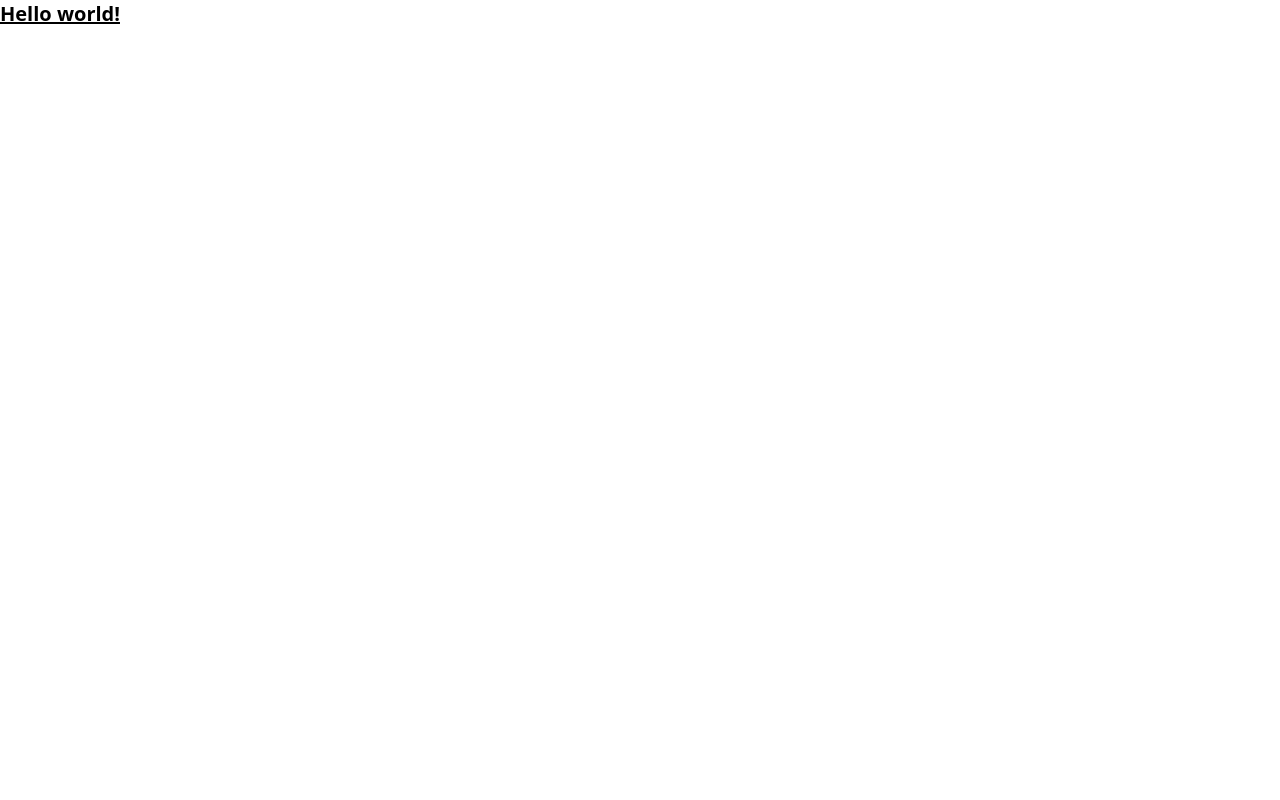
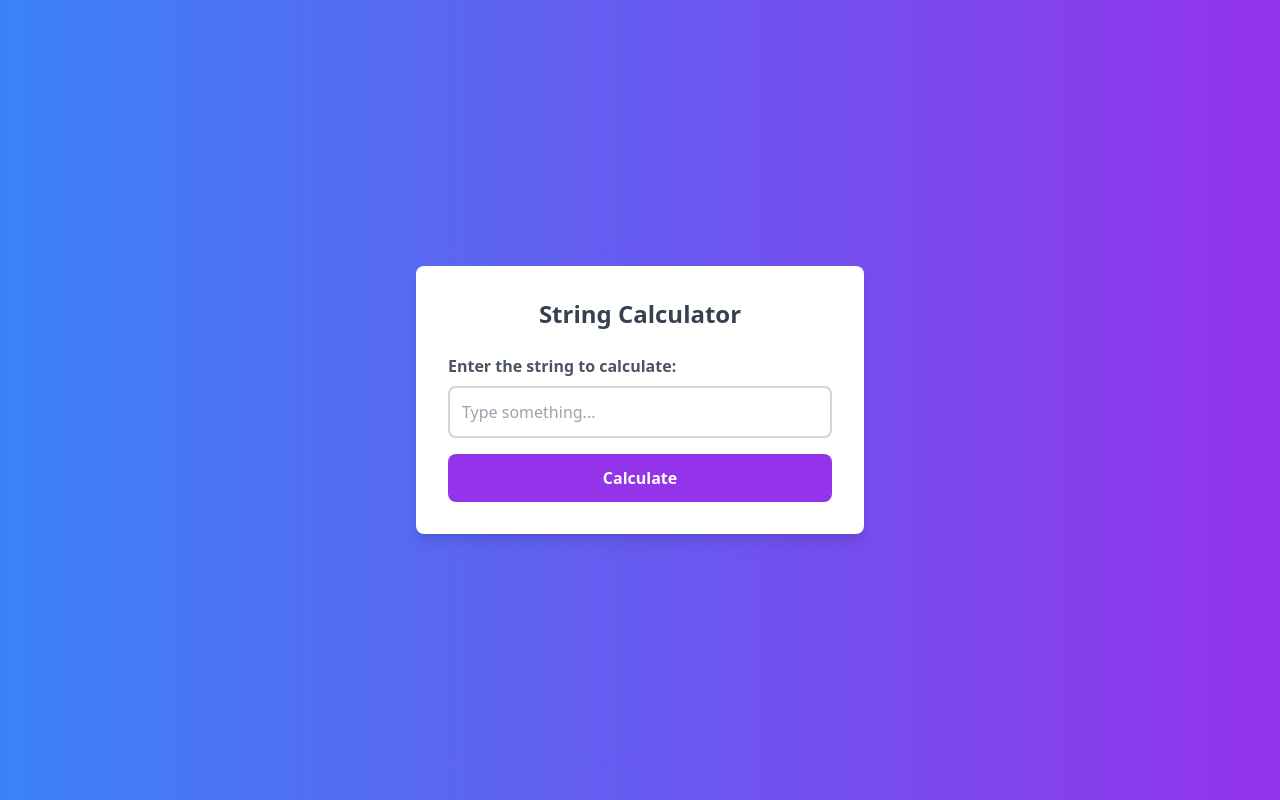
Before and after one commit to anshuER/incubyte-task, a React (Create React App) app: page / in a window 1280 px wide. Built offline with nearby package versions, Linux system fonts and the light colour scheme.

Commit message:
UI for string input and calculate

```diff
--- a/src/App.tsx
+++ b/src/App.tsx
@@ -1,7 +1,26 @@
 import './App.css';
 
 function App() {
-  return <h1 className='text-xl font-bold underline'>Hello world!</h1>;
+  return (
+    <div className='flex flex-col items-center justify-center min-h-screen bg-gradient-to-r from-blue-500 to-purple-600 p-4'>
+      <div className='bg-white p-8 rounded-lg shadow-lg w-full max-w-md'>
+        <h1 className='text-2xl font-bold text-center text-gray-700 mb-6'>
+          String Calculator
+        </h1>
+        <label className='block text-gray-600 font-semibold mb-2'>
+          Enter the string to calculate:
+        </label>
+        <input
+          type='text'
+          placeholder='Type something...'
+          className='w-full p-3 border-2 border-gray-300 rounded-lg focus:outline-none focus:border-purple-500 transition-all mb-4'
+        />
+        <button className='w-full p-3 bg-purple-600 text-white font-bold rounded-lg hover:bg-purple-700 transition-all'>
+          Calculate
+        </button>
+      </div>
+    </div>
+  );
 }
 
 export default App;
```
